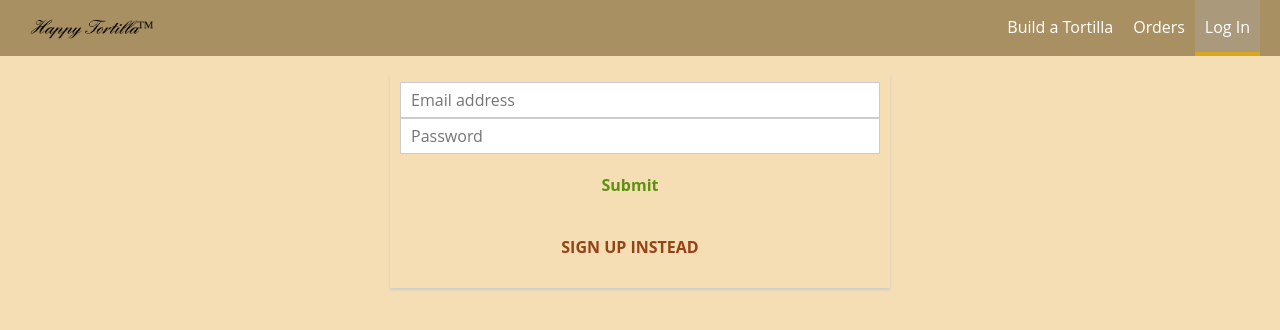
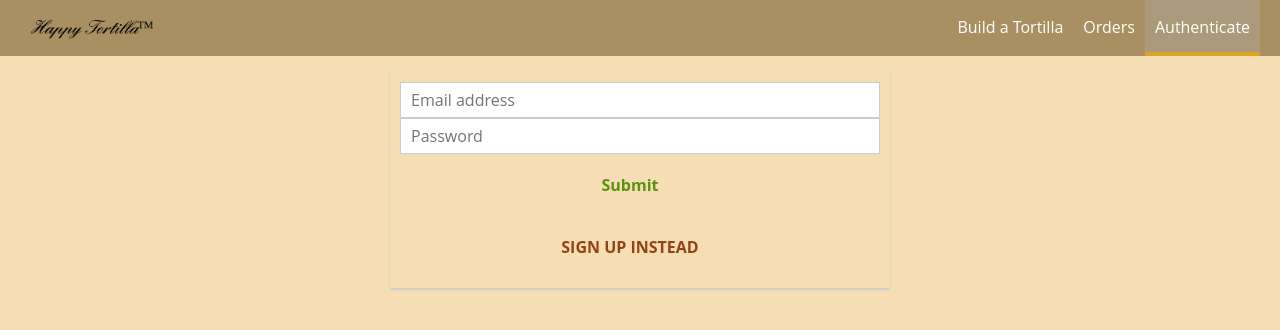
Before and after one commit to 777pretty/react-tf, a React app: page /auth in a window 1280 px wide. Shown: the top 330 px of the page. Built offline with nearby package versions, Linux system fonts and the light colour scheme.

Commit message:
Add UI update based on auth state

```diff
--- a/src/components/Navigation/NavigationItems/NavigationItems.js
+++ b/src/components/Navigation/NavigationItems/NavigationItems.js
@@ -7,7 +7,8 @@ const navigationItems = (props) => (
     <ul className={classes.NavigationItems}>
         <NavigationItem link="/" exact>Build a Tortilla</NavigationItem>
         <NavigationItem link="/orders">Orders</NavigationItem>
-        <NavigationItem link="/auth">Log In</NavigationItem>
+        {!props.alreadyAuthenticated ? <NavigationItem link="/auth">Authenticate</NavigationItem>
+                                    : <NavigationItem link="/logout">Log Out</NavigationItem> }
     </ul>
 )
 
--- a/src/components/Navigation/SideDrawer/SideDrawer.js
+++ b/src/components/Navigation/SideDrawer/SideDrawer.js
@@ -21,7 +21,7 @@ const sideDrawer = (props) => {
                 <Logo />
             </div>
             <nav>
-                <NavigationItems />
+                <NavigationItems alreadyAuthenticated={props.alreadyAuth} />
             </nav>
         </div>
         </Aukz>
--- a/src/components/Navigation/Toolbar/Toolbar.js
+++ b/src/components/Navigation/Toolbar/Toolbar.js
@@ -16,7 +16,7 @@ const toolbar = (props) => (
             <Logo />
         </div>
         <nav className={classes.DesktopOnly}>
-            <NavigationItems />
+            <NavigationItems alreadyAuthenticated={props.alreadyAuth}/>
         </nav>
     </header>
 )
--- a/src/hoc/Layout/Layout.js
+++ b/src/hoc/Layout/Layout.js
@@ -1,4 +1,5 @@
 import React, { Component } from 'react';
+import { connect } from 'react-redux';
 
 import Aukz from '../Aukz/Aukz';
 import classes from './Layout.css';
@@ -26,7 +27,8 @@ class Layout extends Component {
     render(){
     return(
     <Aukz>
-        <Toolbar offnen={this.sideDrawerOpenHandler}/>
+        <Toolbar alreadyAuth={this.props.alreadyAuthenticated}
+                 offnen={this.sideDrawerOpenHandler}/>
         <SideDrawer open={this.state.dispSideDrawer}
                     shut={this.sideDrawerShutHandler}
                     onClick={this.sideDrawerShutHandler}/>
@@ -38,4 +40,10 @@ class Layout extends Component {
 }
 };
 
-export default Layout;
+const mapStateToProps = state => {
+    return {
+        alreadyAuthenticated: state.auth.token !== null
+    };
+};
+
+export default connect(mapStateToProps, null)(Layout);
```
